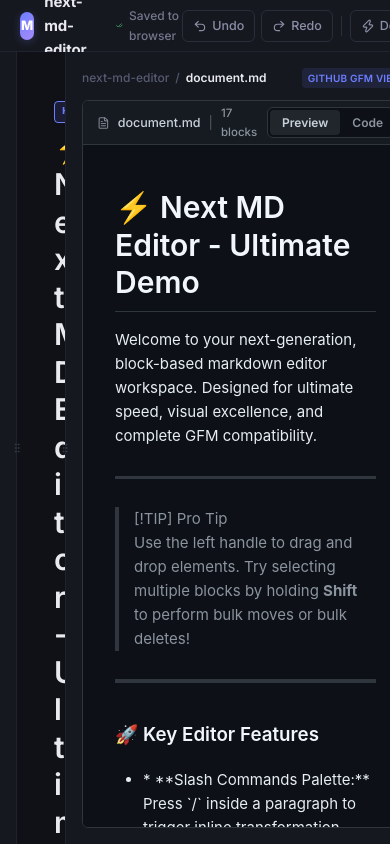
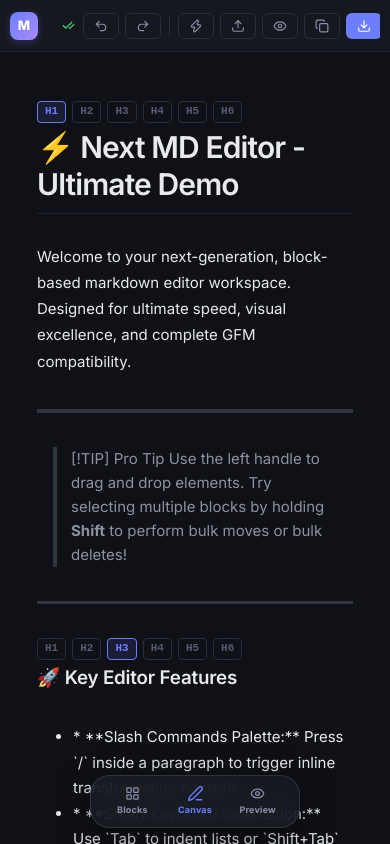
Before and after one commit to hussain-ahmed2/next-md-editor, a Next.js app in the folder apps/web/: page / in a window 390 px wide. Built offline with nearby package versions, Linux system fonts and the light colour scheme.

Commit message:
feat: implement block-based drag-and-drop editor interface with canvas and registry initialization

```diff
--- a/apps/web/src/app/globals.css
+++ b/apps/web/src/app/globals.css
@@ -185,3 +185,78 @@ html, body {
 .markdown-body .pattern-roman-decimal-alpha ol ol ol ol ol ol ol ol ol > li {
   list-style-type: lower-alpha !important;
 }
+
+/* Universal fluid responsiveness for Image Grid controls on any size */
+.image-grid-controls {
+  display: flex !important;
+  flex-wrap: wrap !important;
+  align-items: center !important;
+  justify-content: space-between !important;
+  gap: 8px 12px !important;
+}
+
+.image-grid-actions {
+  display: flex !important;
+  flex-wrap: wrap !important;
+  align-items: center !important;
+  gap: 8px 16px !important;
+}
+
+/* Responsive adjustments for mobile screens */
+@media (max-width: 768px) {
+  /* Allow toolbar to scroll horizontally on small mobile viewports */
+  header {
+    padding: 0 10px !important;
+    gap: 8px !important;
+  }
+
+  header > div:nth-child(3) {
+    overflow-x: auto !important;
+    white-space: nowrap !important;
+    scrollbar-width: none !important;
+    -ms-overflow-style: none !important;
+    padding: 4px 0 !important;
+  }
+  header > div:nth-child(3)::-webkit-scrollbar {
+    display: none !important;
+  }
+
+  header > div:first-child span {
+    display: none !important; /* Hide branding text on mobile */
+  }
+
+  /* Hide button text and save text on mobile to make icons fit cleanly */
+  .btn-label,
+  .save-status-label {
+    display: none !important;
+  }
+
+  /* Responsive paddings for editor block containers */
+  .block-container {
+    padding: 4px 4px !important;
+  }
+
+  /* Image Grid Mobile Customizations */
+  .image-grid-controls {
+    flex-direction: column !important;
+    align-items: stretch !important;
+    gap: 10px !important;
+    padding: 8px 10px !important;
+  }
+
+  .image-grid-actions {
+    width: 100% !important;
+    justify-content: space-between !important;
+    gap: 8px !important;
+  }
+
+  .image-grid-captions-label span,
+  .image-grid-cols-wrapper span {
+    font-size: 9px !important;
+  }
+
+  .image-grid-container {
+    grid-template-columns: repeat(auto-fit, minmax(130px, 1fr)) !important;
+    gap: 8px !important;
+  }
+}
--- a/apps/web/src/app/page.tsx
+++ b/apps/web/src/app/page.tsx
@@ -8,7 +8,7 @@ import { useEditorStore } from "@next-md-editor/editor-core";
 import { useEffect, useState, useCallback, useMemo, useRef } from "react";
 import { initRegistry } from "@/registry";
 import { parseMarkdown } from "@/features/markdown/serializer";
-import { GripVertical } from "lucide-react";
+import { GripVertical, LayoutGrid, Edit3, Eye } from "lucide-react";
 import {
   DndContext,
   DragEndEvent,
@@ -34,6 +34,18 @@ export default function EditorPage() {
   const [previewWidth, setPreviewWidth] = useState(360);
   const [isResizingSidebar, setIsResizingSidebar] = useState(false);
   const [isResizingPreview, setIsResizingPreview] = useState(false);
+
+  const [isMobile, setIsMobile] = useState(false);
+  const [mobileTab, setMobileTab] = useState<"blocks" | "editor" | "preview">("editor");
+
+  useEffect(() => {
+    const checkMobile = () => {
+      setIsMobile(window.innerWidth < 768);
+    };
+    checkMobile();
+    window.addEventListener("resize", checkMobile);
+    return () => window.removeEventListener("resize", checkMobile);
+  }, []);
 
   const blocks = useEditorStore((s) => s.blocks);
   const setBlocks = useEditorStore((s) => s.setBlocks);
@@ -462,8 +474,14 @@ _A showcase of visual abstract card grids inside a responsive 3-column container
       }}
     >
       <EditorToolbar
-        previewOpen={previewOpen}
-        onTogglePreview={() => setPreviewOpen((v) => !v)}
+        previewOpen={isMobile ? mobileTab === "preview" : previewOpen}
+        onTogglePreview={() => {
+          if (isMobile) {
+            setMobileTab((curr) => (curr === "preview" ? "editor" : "preview"));
+          } else {
+            setPreviewOpen((v) => !v);
+          }
+        }}
         saveStatus={saveStatus}
       />
       <DndContext
@@ -473,7 +491,20 @@ _A showcase of visual abstract card grids inside a responsive 3-column container
         onDragOver={handleDragOver}
         onDragEnd={handleDragEnd}
       >
-        <div style={{ display: "flex", flex: 1, overflow: "hidden" }}>
+        <div style={{ display: "flex", flex: 1, overflow: "hidden", position: "relative" }}>
+          {isMobile ? (
+            <>
+              {mobileTab === "blocks" && <EditorSidebar width={undefined} />}
+              {mobileTab === "editor" && (
+                <EditorCanvas
+                  activeSidebarItem={activeSidebarItem}
+                  insertIndex={insertIndex}
+                />
+              )}
+              {mobileTab === "preview" && <MarkdownPreview width={undefined} />}
+            </>
+          ) : (
+            <>
               <EditorSidebar width={sidebarWidth} />
 
               {/* Sidebar Resize Bar */}
@@ -561,6 +592,8 @@ _A showcase of visual abstract card grids inside a responsive 3-column container
                   <MarkdownPreview width={previewWidth} />
                 </>
               )}
+            </>
+          )}
         </div>
 
         <DragOverlay
@@ -635,6 +668,114 @@ _A showcase of visual abstract card grids inside a responsive 3-column container
           ) : null}
         </DragOverlay>
       </DndContext>
+
+      {isMobile && (
+        <div
+          style={{
+            position: "fixed",
+            bottom: 16,
+            left: "50%",
+            transform: "translateX(-50%)",
+            width: "calc(100% - 32px)",
+            maxWidth: "210px",
+            background: "rgba(22, 27, 34, 0.85)",
+            backdropFilter: "blur(16px)",
+            WebkitBackdropFilter: "blur(16px)",
+            border: "1px solid rgba(240, 246, 252, 0.12)",
+            borderRadius: 20,
+            padding: "6px 10px",
+            display: "flex",
+            justifyContent: "space-around",
+            alignItems: "center",
+            boxShadow: "0 8px 32px rgba(0, 0, 0, 0.5)",
+            zIndex: 9999,
+          }}
+        >
+          {/* Blocks Tab */}
+          <button
+            onClick={() => setMobileTab("blocks")}
+            style={{
+              flex: 1,
+              display: "flex",
+              flexDirection: "column",
+              alignItems: "center",
+              justifyContent: "center",
+              gap: 2,
+              border: "none",
+              background: "transparent",
+              color: mobileTab === "blocks" ? "var(--accent)" : "var(--text-secondary)",
+              cursor: "pointer",
+              transition: "all 0.2s ease",
+              padding: "4px 0",
+            }}
+          >
+            <LayoutGrid
+              size={15}
+              style={{
+                transform: mobileTab === "blocks" ? "scale(1.1)" : "scale(1)",
+                transition: "transform 0.2s ease",
+              }}
+            />
+            <span style={{ fontSize: 9, fontWeight: 700, letterSpacing: "0.02em" }}>Blocks</span>
+          </button>
+
+          {/* Canvas Tab */}
+          <button
+            onClick={() => setMobileTab("editor")}
+            style={{
+              flex: 1,
+              display: "flex",
+              flexDirection: "column",
+              alignItems: "center",
+              justifyContent: "center",
+              gap: 2,
+              border: "none",
+              background: "transparent",
+              color: mobileTab === "editor" ? "var(--accent)" : "var(--text-secondary)",
+              cursor: "pointer",
+              transition: "all 0.2s ease",
+              padding: "4px 0",
+            }}
+          >
+            <Edit3
+              size={15}
+              style={{
+                transform: mobileTab === "editor" ? "scale(1.1)" : "scale(1)",
+                transition: "transform 0.2s ease",
+              }}
+            />
+            <span style={{ fontSize: 9, fontWeight: 700, letterSpacing: "0.02em" }}>Canvas</span>
+          </button>
+
+          {/* Preview Tab */}
+          <button
+            onClick={() => setMobileTab("preview")}
+            style={{
+              flex: 1,
+              display: "flex",
+              flexDirection: "column",
+              alignItems: "center",
+              justifyContent: "center",
+              gap: 2,
+              border: "none",
+              background: "transparent",
+              color: mobileTab === "preview" ? "var(--accent)" : "var(--text-secondary)",
+              cursor: "pointer",
+              transition: "all 0.2s ease",
+              padding: "4px 0",
+            }}
+          >
+            <Eye
+              size={15}
+              style={{
+                transform: mobileTab === "preview" ? "scale(1.1)" : "scale(1)",
+                transition: "transform 0.2s ease",
+              }}
+            />
+            <span style={{ fontSize: 9, fontWeight: 700, letterSpacing: "0.02em" }}>Preview</span>
+          </button>
+        </div>
+      )}
     </div>
   );
 }
--- a/apps/web/src/components/editor/EditorToolbar.tsx
+++ b/apps/web/src/components/editor/EditorToolbar.tsx
@@ -163,13 +163,13 @@ export function EditorToolbar({ previewOpen, onTogglePreview, saveStatus = "idle
         {saveStatus === "saving" && (
           <>
             <Loader2 size={13} style={{ color: "var(--warning)", animation: "spin 1s linear infinite" }} />
-            <span style={{ color: "var(--text-secondary)", opacity: 0.8, fontWeight: 500 }}>Saving changes…</span>
+            <span className="save-status-label" style={{ color: "var(--text-secondary)", opacity: 0.8, fontWeight: 500 }}>Saving changes…</span>
           </>
         )}
         {saveStatus === "saved" && (
           <>
             <CheckCheck size={13} style={{ color: "var(--success)" }} />
-            <span style={{ color: "var(--text-secondary)", opacity: 0.8, fontWeight: 500 }}>Saved to browser</span>
+            <span className="save-status-label" style={{ color: "var(--text-secondary)", opacity: 0.8, fontWeight: 500 }}>Saved to browser</span>
           </>
         )}
       </div>
@@ -185,32 +185,32 @@ export function EditorToolbar({ previewOpen, onTogglePreview, saveStatus = "idle
         />
         <ToolbarButton onClick={undo} id="btn-undo" tooltip="Undo (Ctrl+Z)">
           <Undo2 size={14} />
-          Undo
+          <span className="btn-label">Undo</span>
         </ToolbarButton>
         <ToolbarButton onClick={redo} id="btn-redo" tooltip="Redo (Ctrl+Y)">
           <Redo2 size={14} />
-          Redo
+          <span className="btn-label">Redo</span>
         </ToolbarButton>
         <Divider />
         <ToolbarButton onClick={handleLoadDemo} id="btn-load-demo" tooltip="Load demo content">
           <Zap size={14} />
-          Demo
+          <span className="btn-label">Demo</span>
         </ToolbarButton>
         <ToolbarButton onClick={handleImportClick} id="btn-import-md" tooltip="Import a .md file">
           <Upload size={14} />
-          Import
+          <span className="btn-label">Import</span>
         </ToolbarButton>
         <ToolbarButton onClick={onTogglePreview} active={previewOpen} id="btn-toggle-preview" tooltip="Toggle preview pane">
           {previewOpen ? <EyeOff size={14} /> : <Eye size={14} />}
-          {previewOpen ? "Hide Preview" : "Preview"}
+          <span className="btn-label">{previewOpen ? "Hide Preview" : "Preview"}</span>
         </ToolbarButton>
         <ToolbarButton onClick={handleCopy} id="btn-copy-md" tooltip="Copy as Markdown">
           <Copy size={14} />
-          Copy
+          <span className="btn-label">Copy</span>
         </ToolbarButton>
         <ToolbarButton onClick={handleDownload} primary id="btn-download-md" tooltip="Download as .md">
           <Download size={14} />
-          Download
+          <span className="btn-label">Download</span>
         </ToolbarButton>
       </div>
     </header>
```
Also changed, not shown: apps/web/src/components/blocks/ImageGridBlock.tsx (+7 -2 lines). Lines whose indentation alone changed are shown as unchanged.
